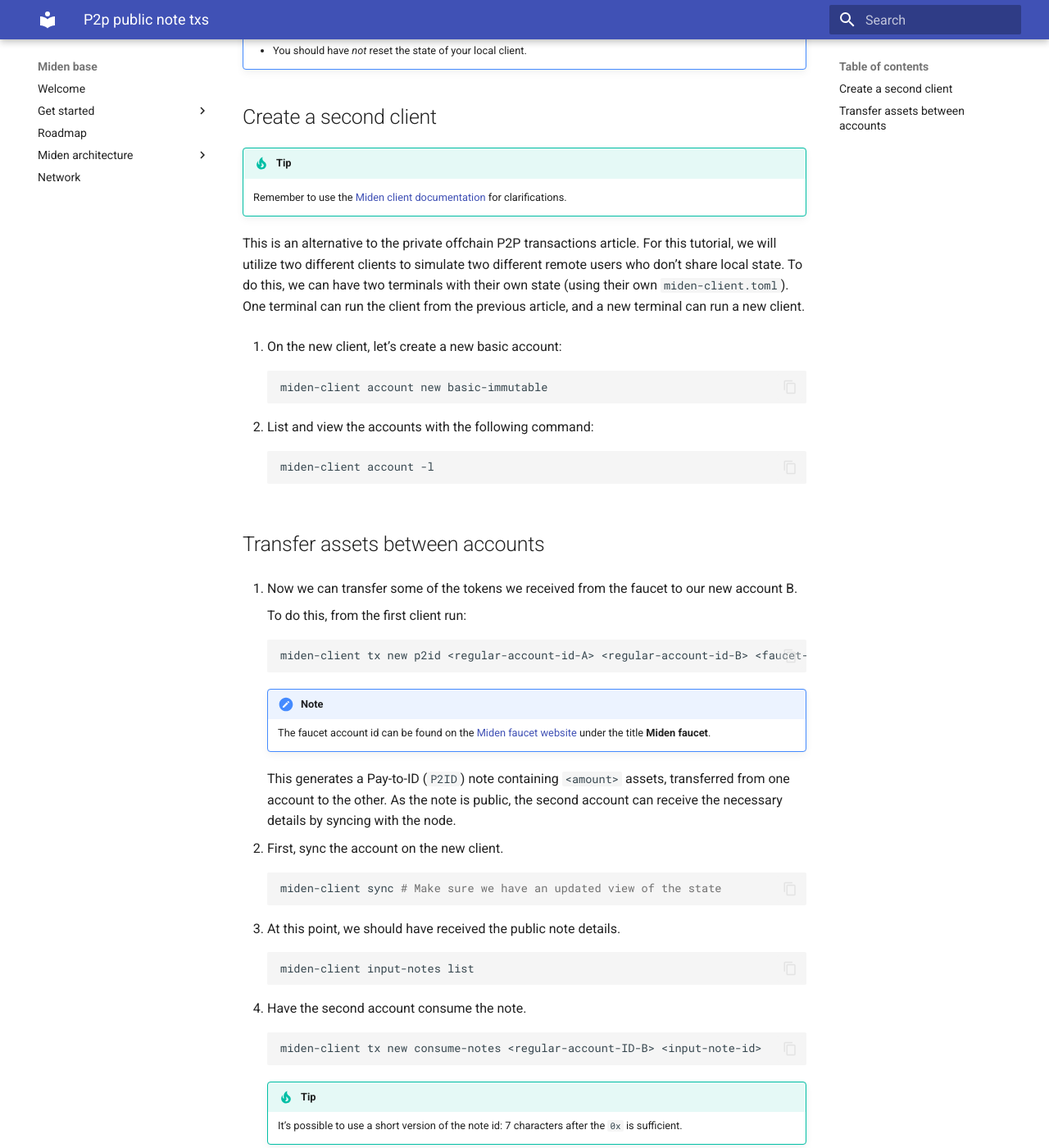
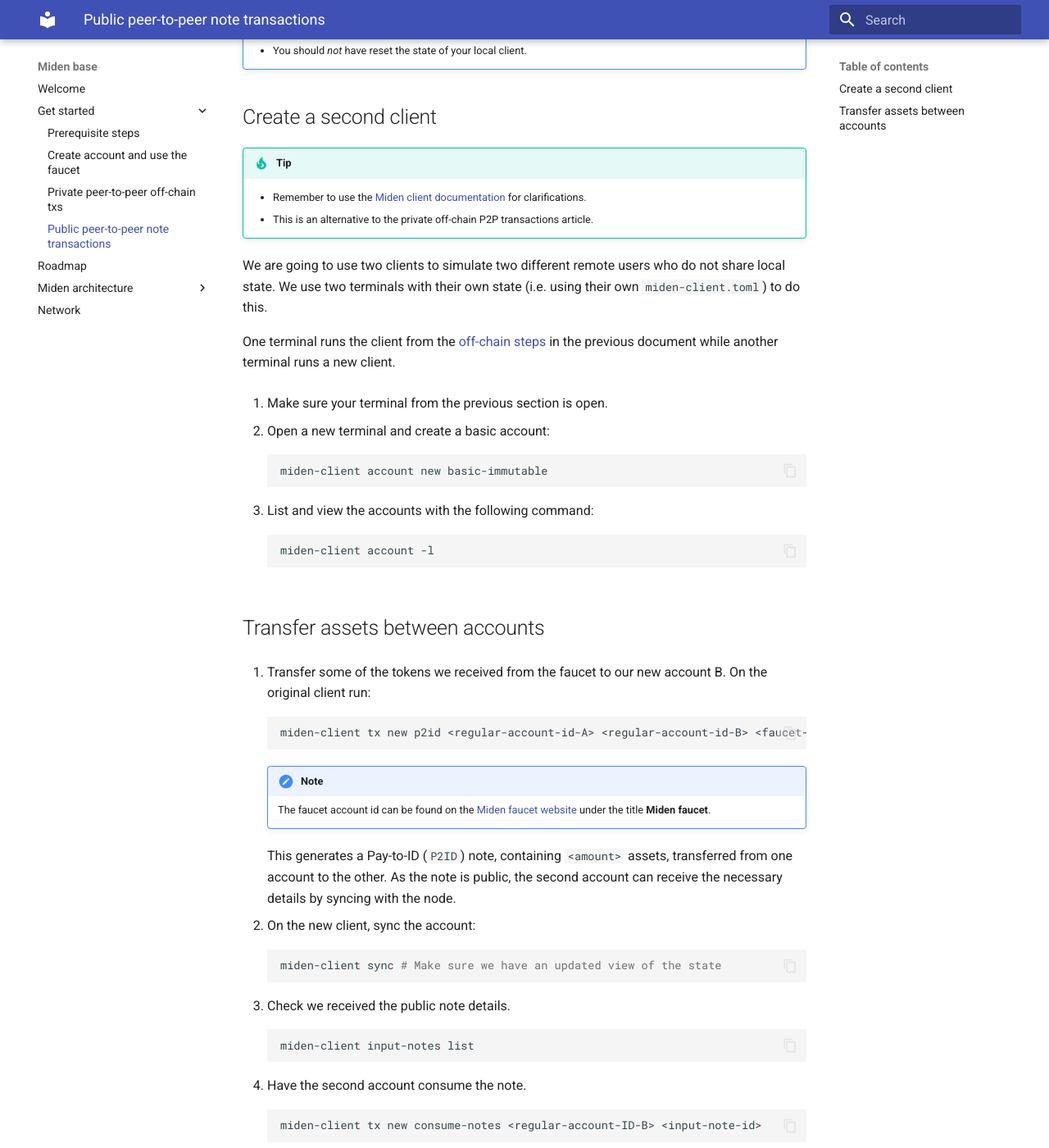
Before and after one commit to 0xPolygonMiden/miden-base, an MkDocs documentation site: the page built from docs/introduction/get-started/p2p-public-note-txs.md, in a window 1280 px wide and 1400 px high, scrolled down 276 px. Shown: the whole window at 82% size. Built offline with MkDocs 1.6.1 and Material for MkDocs 9.7.7, drawn with Linux system fonts in a browser that asks for light colours; some of the changed text lies outside the part shown.

Commit message:
docs copy edit and test

````diff
--- a/docs/introduction/get-started/p2p-public-note-txs.md
+++ b/docs/introduction/get-started/p2p-public-note-txs.md
@@ -2,22 +2,27 @@
 
 !!! important "Prerequisite steps"
     - You should have already followed all previous sections.
-    - You should have *not* reset the state of your local client.
+    - You should *not* have reset the state of your local client.
 
 ## Create a second client
 
 !!! tip
-      Remember to use the [Miden client documentation](https://docs.polygon.technology/miden/miden-client/cli-reference/) for clarifications.
+      - Remember to use the [Miden client documentation](https://docs.polygon.technology/miden/miden-client/cli-reference/) for clarifications.
+      - This is an alternative to the private off-chain P2P transactions article.
 
-This is an alternative to the private offchain P2P transactions article. For this tutorial, we will utilize two different clients to simulate two different remote users who don't share local state. To do this, we can have two terminals with their own state (using their own `miden-client.toml`). One terminal can run the client from the previous article, and a new terminal can run a new client.
+We are going to use two clients to simulate two different remote users who do not share local state. We use two terminals with their own state (i.e. using their own `miden-client.toml`) to do this.
 
-1. On the new client, let's create a new basic account:
+One terminal runs the client from the [off-chain steps](p2p-private-offchain-txs.md) in the previous document while another terminal runs a new client.
+
+1. Make sure your terminal from the previous section is open.
+
+2. Open a new terminal and create a basic account:
 
       ```shell
       miden-client account new basic-immutable
       ```
 
-2. List and view the accounts with the following command:
+3. List and view the accounts with the following command:
 
       ```shell
       miden-client account -l
@@ -25,9 +30,7 @@
 
 ## Transfer assets between accounts
 
-1. Now we can transfer some of the tokens we received from the faucet to our new account B.
-
-    To do this, from the first client run:
+1. Transfer some of the tokens we received from the faucet to our new account B. On the original client run:
 
     ```shell
     miden-client tx new p2id <regular-account-id-A> <regular-account-id-B> <faucet-account-id> 50 --note-type public
@@ -36,15 +39,15 @@
     !!! note
         The faucet account id can be found on the [Miden faucet website](https://ethdenver.polygonmiden.io/) under the title **Miden faucet**.
 
-    This generates a Pay-to-ID (`P2ID`) note containing `<amount>` assets, transferred from one account to the other. As the note is public, the second account can receive the necessary details by syncing with the node.
+    This generates a Pay-to-ID (`P2ID`) note, containing `<amount>` assets, transferred from one account to the other. As the note is public, the second account can receive the necessary details by syncing with the node.
 
-2. First, sync the account on the new client.
+2. On the new client, sync the account:
 
     ```shell
     miden-client sync # Make sure we have an updated view of the state
     ```
 
-3. At this point, we should have received the public note details.
+3. Check we received the public note details.
 
     ```sh
     miden-client input-notes list
@@ -59,9 +62,7 @@
     !!! tip
         It's possible to use a short version of the note id: 7 characters after the `0x` is sufficient.
 
-That's it!
-
-The second account will have now consumed the note and should have new assets in the account:
+The second account has consumed the note and there should ne new assets in the account. Check by running the following command:
 
 ```sh
 miden-client account show <account-ID> -v
--- a/mkdocs.yml
+++ b/mkdocs.yml
@@ -26,6 +26,7 @@
       - Prerequisite steps: introduction/get-started/prerequisites.md
       - Create account and use the faucet: introduction/get-started/create-account-use-faucet.md
       - Private peer-to-peer off-chain txs: introduction/get-started/p2p-private-offchain-txs.md
+      - Public peer-to-peer note transactions: introduction/get-started/p2p-public-note-txs.md
   - Roadmap: introduction/roadmap.md
   - Miden architecture:
       - Overview: architecture/overview.md
````
Also changed, not shown: docs/introduction/get-started/p2p-private-offchain-txs.md (+1 -3 lines).
